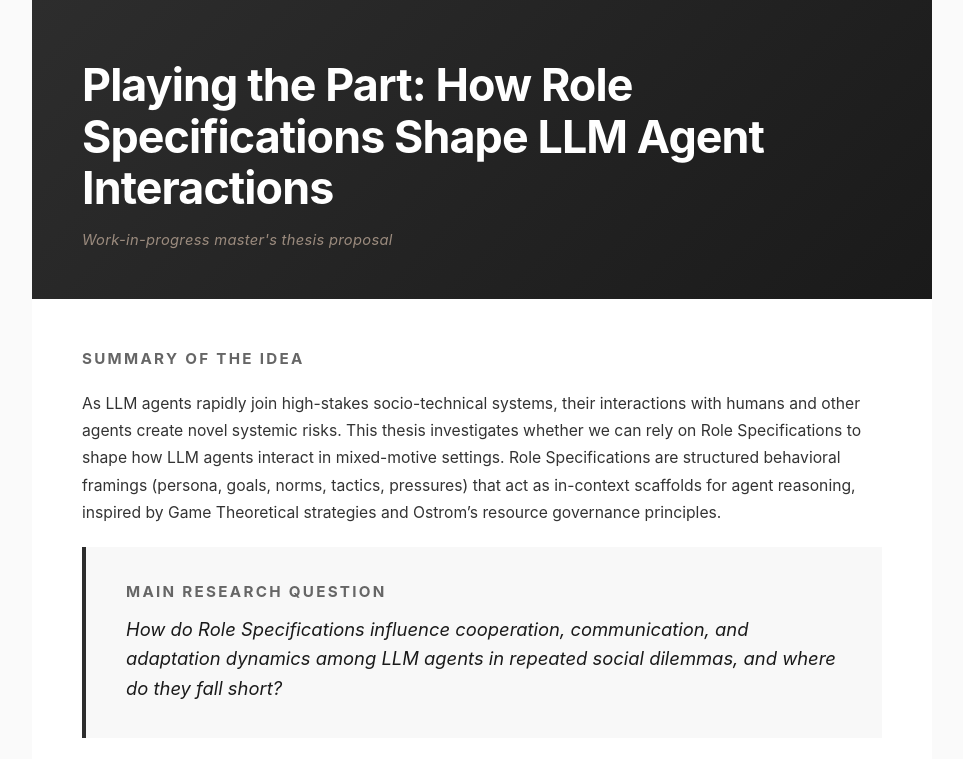
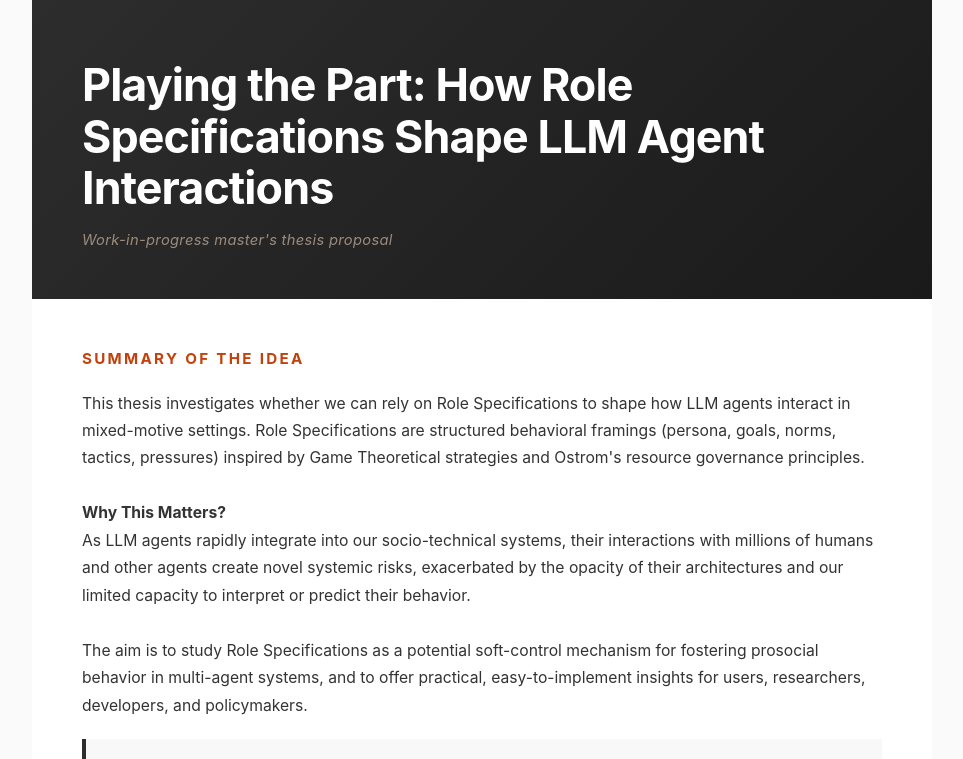
Before and after one commit to TechNejad/MA-thesis-proposal-one-pager, a plain HTML site: page index.html in a window 1280 px wide. Shown: the top 759 px of the page, without its empty margins (158-1121 px from the left). Drawn offline with Linux system fonts and the light colour scheme.

Commit message:
Update index.html

```diff
--- a/index.html
+++ b/index.html
@@ -24,20 +24,19 @@
 
         .content { padding: 50px; }
 
-        /* (unused now; intro replaced by sectioned block) */
         .intro { font-size: 1.1em; line-height: 1.7; color: #2d2d2d; }
 
         .question-block {
-            background: #f8f8f8; padding: 35px 40px; margin: 45px 0; border-left: 4px solid #2d2d2d;
+            background: #f8f8f8; padding: 28px 40px; margin: 45px 0; border-left: 4px solid #2d2d2d;
         }
         .question-label {
-            font-size: 0.95em; font-weight: 700; text-transform: uppercase; letter-spacing: 0.15em; color: #666; margin-bottom: 14px;
+            font-size: 0.95em; font-weight: 700; text-transform: uppercase; letter-spacing: 0.15em; color: #C2410C; margin-bottom: 12px;
         }
-        .question-text { font-size: 1.15em; font-style: italic; line-height: 1.6; color: #1a1a1a; }
+        .question-text { font-size: 1.05em; font-style: italic; line-height: 1.5; color: #1a1a1a; }
 
         .two-col-section { display: flex; flex-direction: column; gap: 16px; margin-bottom: 20px; }
         .section-label {
-            font-size: 0.95em; font-weight: 700; text-transform: uppercase; letter-spacing: 0.15em; color: #666; margin-bottom: 6px;
+            font-size: 0.95em; font-weight: 700; text-transform: uppercase; letter-spacing: 0.15em; color: #C2410C; margin-bottom: 6px;
         }
         .section-body { font-size: 0.98em; line-height: 1.75; color: #333; }
 
@@ -48,7 +47,7 @@
 
         .design-note { font-size: 0.92em; color: #666; margin-top: 20px; font-style: italic; }
 
-        .theory-list { display: grid; gap: 8px; }           /* tighter */
+        .theory-list { display: grid; gap: 8px; }
         .theory-item { display: flex; gap: 12px; }
         .theory-bullet { width: 6px; height: 6px; background: #2d2d2d; border-radius: 50%; margin-top: 10px; flex-shrink: 0; }
         .theory-content { flex: 1; }
@@ -86,13 +85,10 @@
             .hero { background: #2d2d2d; -webkit-print-color-adjust: exact; print-color-adjust: exact; }
         }
 
-        /* Light grey section divider */
         .section-sep { border-top: 1px solid #e6e6e6; margin: 24px 0; }
 
-        /* Compact spacing around research question card */
         .question-block { margin-top: 12px !important; margin-bottom: 24px !important; }
 
-        /* Small rhythm helpers */
         h1, h2, h3, h4 { margin-top: 0.6em; margin-bottom: 0.4em; }
         p { margin-top: 0.4em; margin-bottom: 0.6em; }
         ul, ol { margin-top: 0.4em; margin-bottom: 0.6em; }
@@ -107,11 +103,15 @@
         </div>
 
         <div class="content">
-            <!-- NEW: harmonized section title for the intro -->
             <div class="two-col-section">
                 <div class="section-label">Summary of the Idea</div>
                 <div class="section-body">
-                     As LLM agents rapidly join high-stakes socio-technical systems, their interactions with humans and other agents create novel systemic risks. This thesis investigates whether we can rely on Role Specifications to shape how LLM agents interact in mixed-motive settings. Role Specifications are structured behavioral framings (persona, goals, norms, tactics, pressures) that act as in-context scaffolds for agent reasoning, inspired by Game Theoretical strategies and Ostrom’s resource governance principles.
+                     This thesis investigates whether we can rely on Role Specifications to shape how LLM agents interact in mixed-motive settings. Role Specifications are structured behavioral framings (persona, goals, norms, tactics, pressures) inspired by Game Theoretical strategies and Ostrom's resource governance principles.
+                     <br><br>
+                     <strong>Why This Matters?</strong><br>
+                     As LLM agents rapidly integrate into our socio-technical systems, their interactions with millions of humans and other agents create novel systemic risks, exacerbated by the opacity of their architectures and our limited capacity to interpret or predict their behavior.
+                     <br><br>
+                     The aim is to study Role Specifications as a potential soft-control mechanism for fostering prosocial behavior in multi-agent systems, and to offer practical, easy-to-implement insights for users, researchers, developers, and policymakers.
                 </div>
             </div>
 
@@ -149,7 +149,6 @@
                 </div>
             </div>
 
-            <!-- ADD BACK the divider before Data & Analysis -->
             <div class="section-sep"></div>
             <div class="two-col-section">
                 <div class="section-label">Data & Analysis</div>
@@ -158,7 +157,6 @@
                 </div>
             </div>
 
-            <!-- keep divider before theoretical section -->
             <div class="section-sep"></div>
             <div class="two-col-section tight-bottom">
                 <div class="section-label">Theoretical Grounding</div>
@@ -168,7 +166,7 @@
                             <div class="theory-bullet"></div>
                             <div class="theory-content">
                                 <span class="theory-title">Game Theory</span>
-                                <span class="theory-text">— Iterated Prisoner’s Dilemma with cheap talk; test role effects on strategy and payoffs under Axelrod-style archetypes and varying horizons.</span>
+                                <span class="theory-text">— Iterated Prisoner's Dilemma with cheap talk; test role effects on strategy and payoffs under Axelrod-style archetypes and varying horizons.</span>
                             </div>
                         </div>
                         <div class="theory-item">
```
